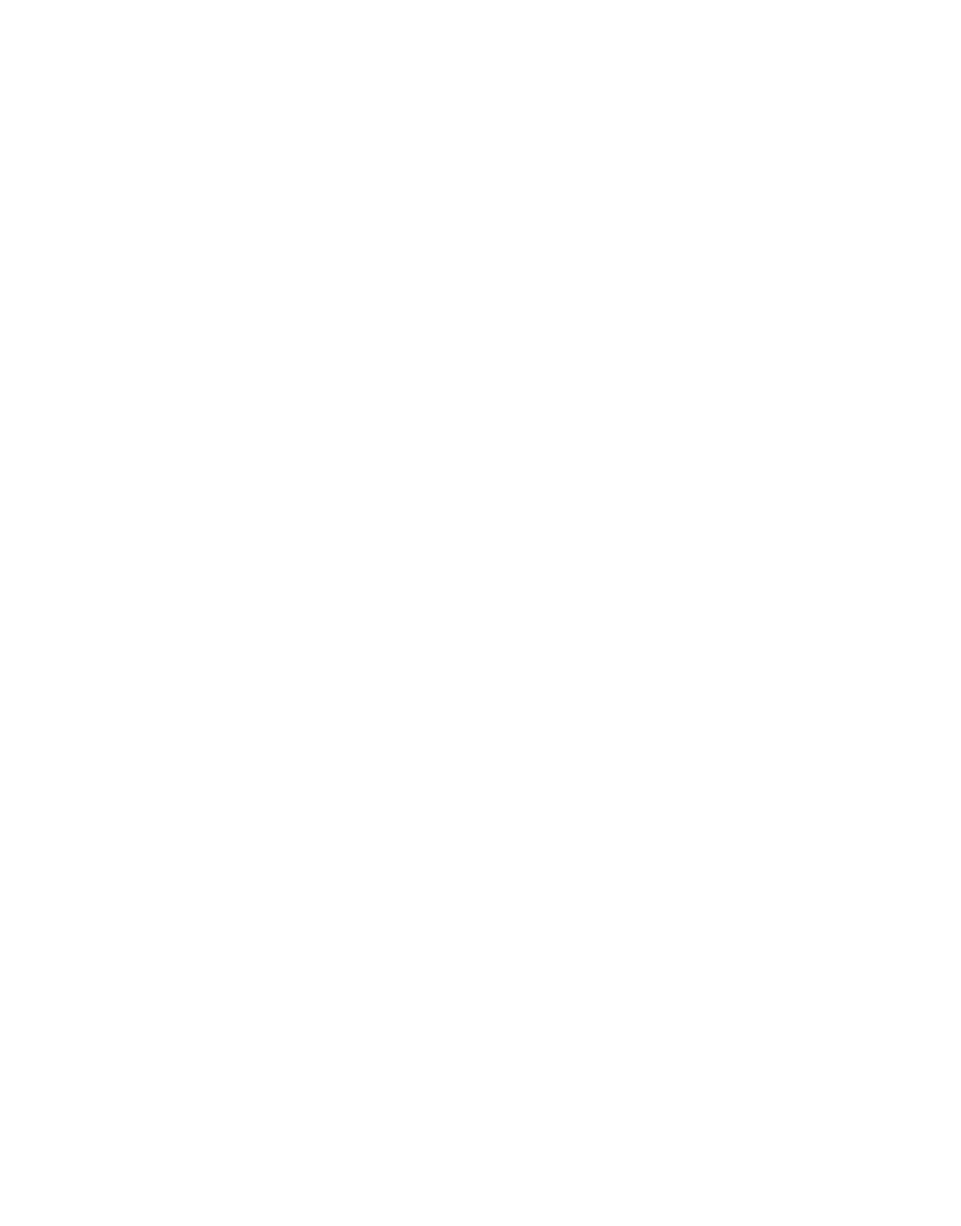
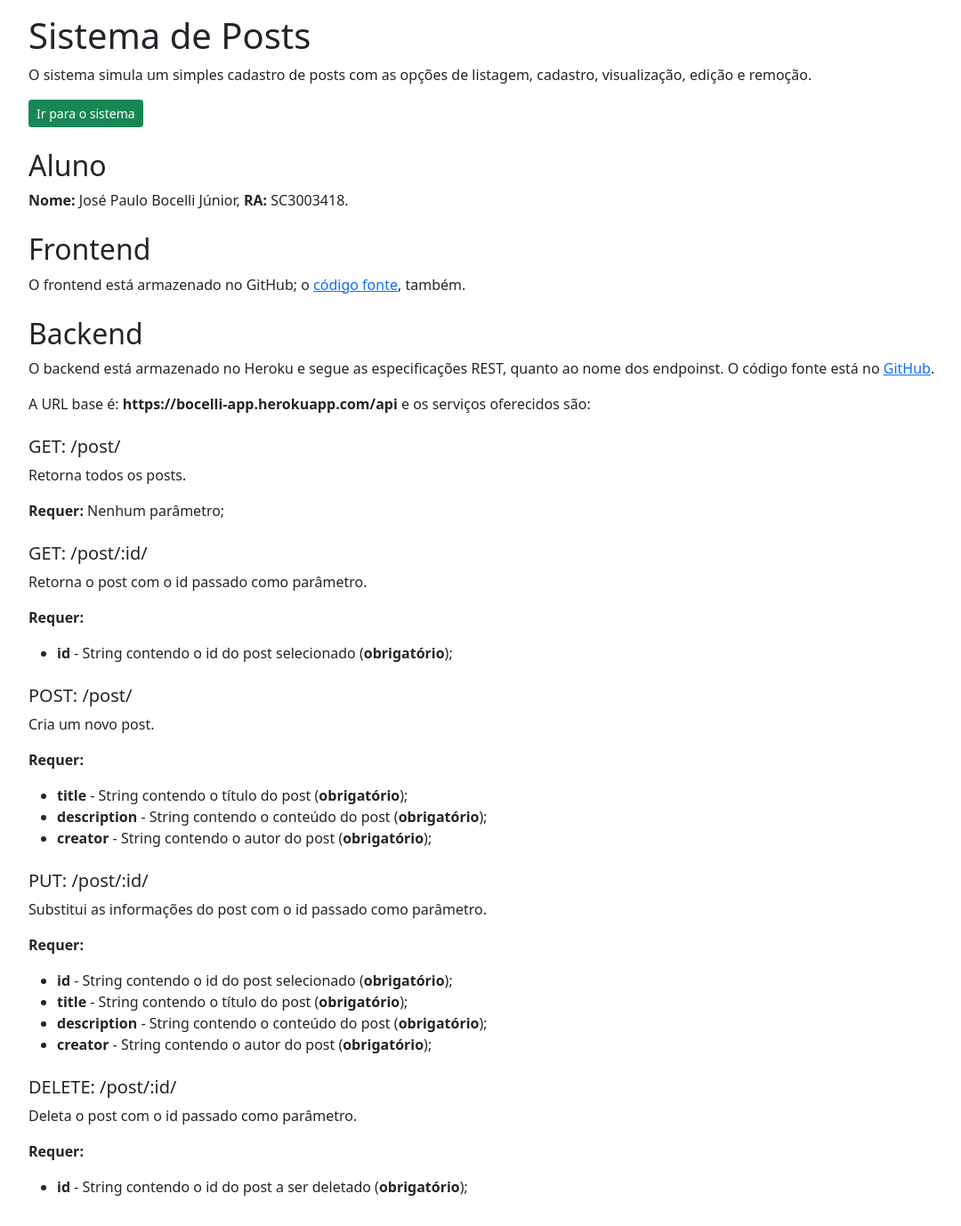
Before and after one commit to juniorbocelli/ead2_client, an Angular app: page / in a window 1280 px wide. Shown: the whole page at 89% size, without its empty margins (50-1130 px from the left). Before the commit the page ends 800 px from the top, so only its background shows below. Built offline with nearby package versions, Linux system fonts and the light colour scheme.

Commit message:
Create initial page with instructions.

```diff
--- a/src/app/app-routing.module.ts
+++ b/src/app/app-routing.module.ts
@@ -1,7 +1,11 @@
 import { NgModule } from '@angular/core';
 import { RouterModule, Routes } from '@angular/router';
 
-const routes: Routes = [];
+import { ReadmeComponent } from './readme/readme.component';
+
+const routes: Routes = [
+  { path: '', component: ReadmeComponent }
+];
 
 @NgModule({
   imports: [RouterModule.forRoot(routes)],
--- a/src/app/app.module.ts
+++ b/src/app/app.module.ts
@@ -8,11 +8,13 @@ import { PostModule } from './post/post.module';
 
 import { HttpClientModule, HTTP_INTERCEPTORS } from '@angular/common/http';
 
-import {AppHttpInterceptor} from './post/interceptor/intercept.error'
+import {AppHttpInterceptor} from './post/interceptor/intercept.error';
+import { ReadmeComponent } from './readme/readme.component'
 
 @NgModule({
   declarations: [
     AppComponent,
+    ReadmeComponent,
   ],
   imports: [
     BrowserModule,
--- /dev/null
+++ b/src/app/readme/readme.component.html
@@ -0,0 +1,79 @@
+<div class="container py-3">
+  <h1>Sistema de Posts</h1>
+
+  <p>O sistema simula um simples cadastro de posts com as opções de listagem, cadastro, visualização, edição e remoção.</p>
+
+  <a href="/post" class="btn btn-success btn-sm">Ir para o sistema</a>
+
+  <h2 class="mt-4">Aluno</h2>
+
+  <p><strong>Nome:</strong> José Paulo Bocelli Júnior, <strong>RA:</strong> SC3003418.</p>
+
+  <h2 class="mt-4">Frontend</h2>
+
+  <p>O frontend está armazenado no GitHub; o <a href="https://github.com/juniorbocelli/ead2_client" target="_blank">
+    código fonte</a>, também.</p>
+
+  <h2 class="mt-4">Backend</h2>
+
+  <p>O backend está armazenado no Heroku e segue as especificações REST, quanto ao nome dos endpoinst. O código fonte está
+    no <a href="https://github.com/juniorbocelli/ead2_server" target="_blank">GitHub</a>.
+  </p>
+
+  <p>A URL base é: <strong>https://bocelli-app.herokuapp.com/api</strong> e os serviços oferecidos são:</p>
+
+  <h5 class="mt-4">GET: /post/</h5>
+
+  <p>Retorna todos os posts.</p>
+
+  <p><strong>Requer:</strong> Nenhum parâmetro;</p>
+
+
+  <h5 class="mt-4">GET: /post/:id/</h5>
+
+  <p>Retorna o post com o id passado como parâmetro.</p>
+
+  <p><strong>Requer:</strong></p>
+
+  <ul>
+    <li><strong>id</strong> - String contendo o id do post selecionado (<strong>obrigatório</strong>);</li>
+  </ul>
+
+
+  <h5 class="mt-4">POST: /post/</h5>
+
+  <p>Cria um novo post.</p>
+
+  <p><strong>Requer:</strong></p>
+
+  <ul>
+    <li><strong>title</strong> - String contendo o título do post (<strong>obrigatório</strong>);</li>
+    <li><strong>description</strong> - String contendo o conteúdo do post (<strong>obrigatório</strong>);</li>
+    <li><strong>creator</strong> - String contendo o autor do post (<strong>obrigatório</strong>);</li>
+  </ul>
+
+
+  <h5 class="mt-4">PUT: /post/:id/</h5>
+
+  <p>Substitui as informações do post com o id passado como parâmetro.</p>
+
+  <p><strong>Requer:</strong></p>
+
+  <ul>
+    <li><strong>id</strong> - String contendo o id do post selecionado (<strong>obrigatório</strong>);</li>
+    <li><strong>title</strong> - String contendo o título do post (<strong>obrigatório</strong>);</li>
+    <li><strong>description</strong> - String contendo o conteúdo do post (<strong>obrigatório</strong>);</li>
+    <li><strong>creator</strong> - String contendo o autor do post (<strong>obrigatório</strong>);</li>
+  </ul>
+
+
+  <h5 class="mt-4">DELETE: /post/:id/</h5>
+
+  <p>Deleta o post com o id passado como parâmetro.</p>
+
+  <p><strong>Requer:</strong></p>
+
+  <ul>
+    <li><strong>id</strong> - String contendo o id do post a ser deletado (<strong>obrigatório</strong>);</li>
+  </ul>
+</div>
--- /dev/null
+++ b/src/app/readme/readme.component.ts
@@ -0,0 +1,15 @@
+import { Component, OnInit } from '@angular/core';
+
+@Component({
+  selector: 'app-readme',
+  templateUrl: './readme.component.html',
+  styleUrls: ['./readme.component.css']
+})
+export class ReadmeComponent implements OnInit {
+
+  constructor() { }
+
+  ngOnInit(): void {
+  }
+
+}
```
Also changed, not shown: src/app/readme/readme.component.css (added), 1 other file (tests, documents, lock files or other folders).
